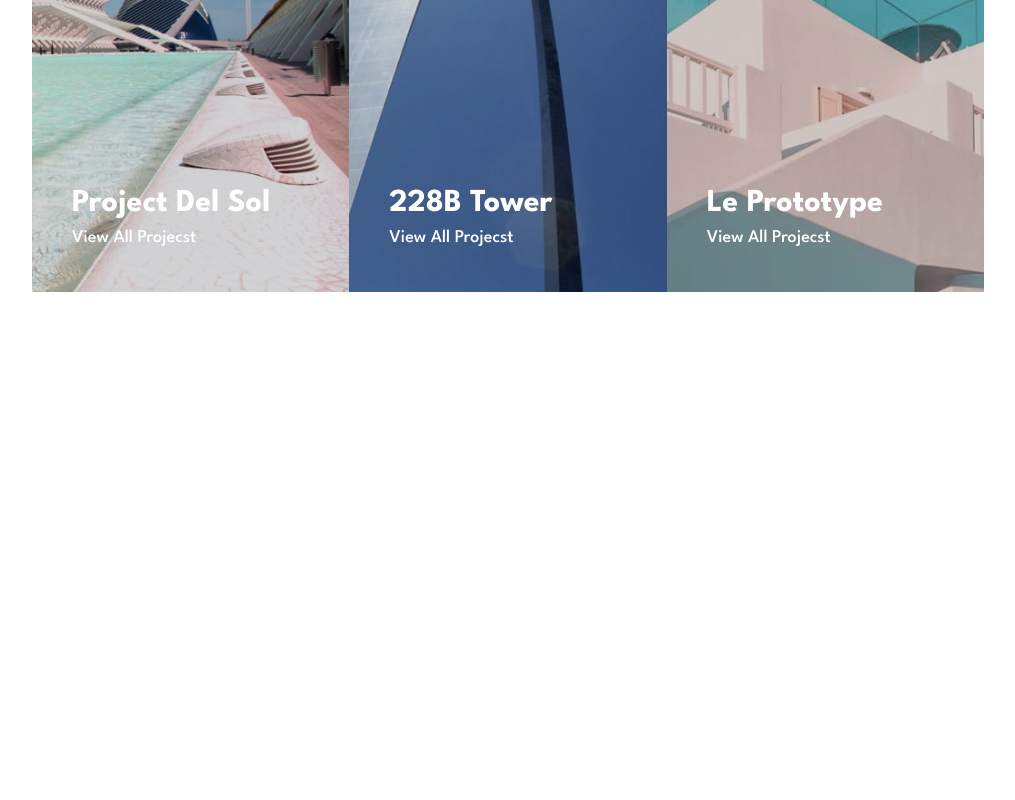
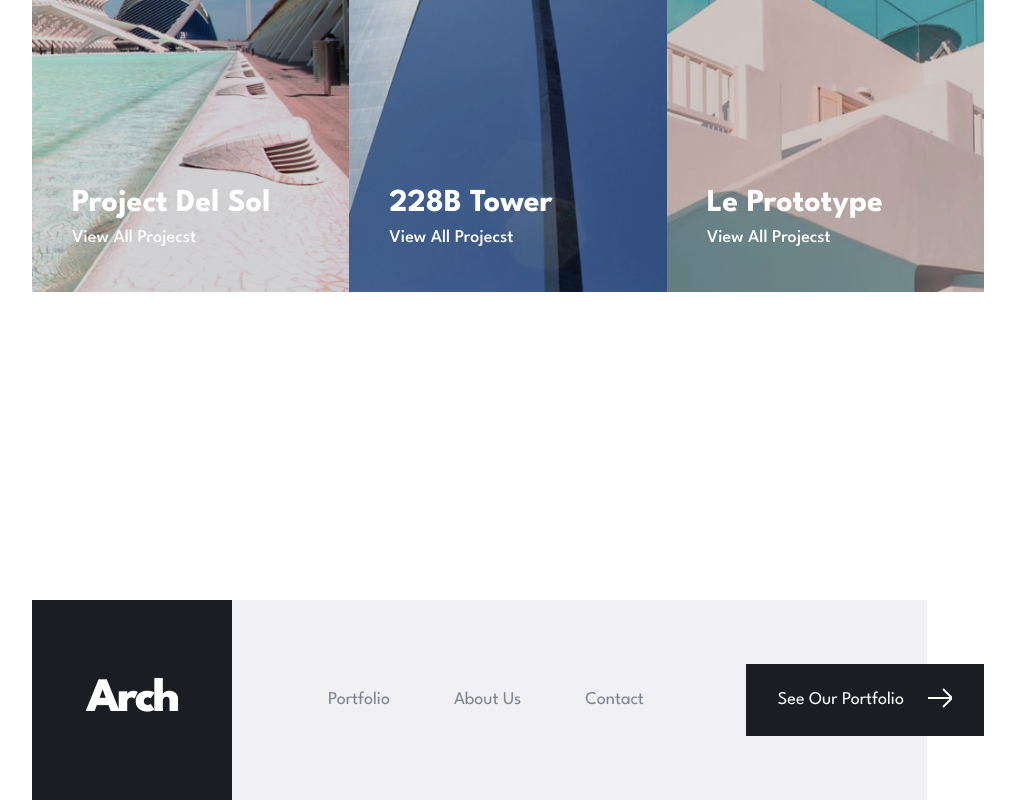
Before and after one commit to Alexjoshua14/Arch, a Next.js app: page / in a window 1280 px wide. Shown: the part 2630-3430 px from the top of the page, without its empty margins (132-1147 px from the left). Before the commit the page ends 3230 px from the top, so only its background shows below. Built offline with nearby package versions, Linux system fonts and the light colour scheme.

Commit message:
Add quick footer component

```diff
--- a/src/app/globals.css
+++ b/src/app/globals.css
@@ -138,4 +138,8 @@
   .section {
     @apply py-14;
   }
+
+  .footer {
+    @apply page-gutter-x h-[200px] w-full;
+  }
 }
--- a/src/app/layout.tsx
+++ b/src/app/layout.tsx
@@ -2,6 +2,7 @@ import type { Metadata } from 'next'
 import { League_Spartan } from 'next/font/google'
 import './globals.css'
 import NavBar from '@/components/NavBar'
+import Footer from '@/components/Footer'
 
 const leagueSpartan = League_Spartan({ subsets: ['latin'] })
 
@@ -20,6 +21,7 @@ export default function RootLayout({
       <body className={leagueSpartan.className}>
         <NavBar />
         {children}
+        <Footer />
       </body>
     </html>
   )
--- /dev/null
+++ b/src/components/Footer.tsx
@@ -0,0 +1,41 @@
+'use client'
+
+import { FC } from 'react'
+import Button from './Button'
+import { navOptions } from './NavBar'
+import Link from 'next/link'
+
+interface FooterProps {
+
+}
+
+const Footer: FC<FooterProps> = ({ }) => {
+  return (
+    <div className="relative footer flex items-center justify-center">
+      <div className="relative h-full w-full max-w-6xl flex">
+        <div className="h-full aspect-square bg-gray-900 flex items-center justify-center">
+          <span className="text-5xl font-extrabold tracking-tighter text-white">
+            {`Arch`}
+          </span>
+        </div>
+        <div className="h-full w-[73%] bg-gray-100 px-24">
+          <ul className="h-full flex items-center gap-16">
+            {navOptions.map((option) => (
+              <li key={`footer-nav-${option.name}`}>
+                <Link href={option.path} className="link">
+                  {option.name}
+                </Link>
+              </li>
+            ))}
+          </ul>
+        </div>
+
+        <div className="absolute right-0 top-1/2 -translate-y-1/2">
+          <Button text="See Our Portfolio" arrow />
+        </div>
+      </div>
+    </div>
+  )
+}
+
+export default Footer
--- a/src/components/NavBar.tsx
+++ b/src/components/NavBar.tsx
@@ -8,7 +8,7 @@ interface NavBarProps {
 
 }
 
-const navOptions = [
+export const navOptions = [
   {
     name: 'Portfolio',
     path: '/portfolio'
```
